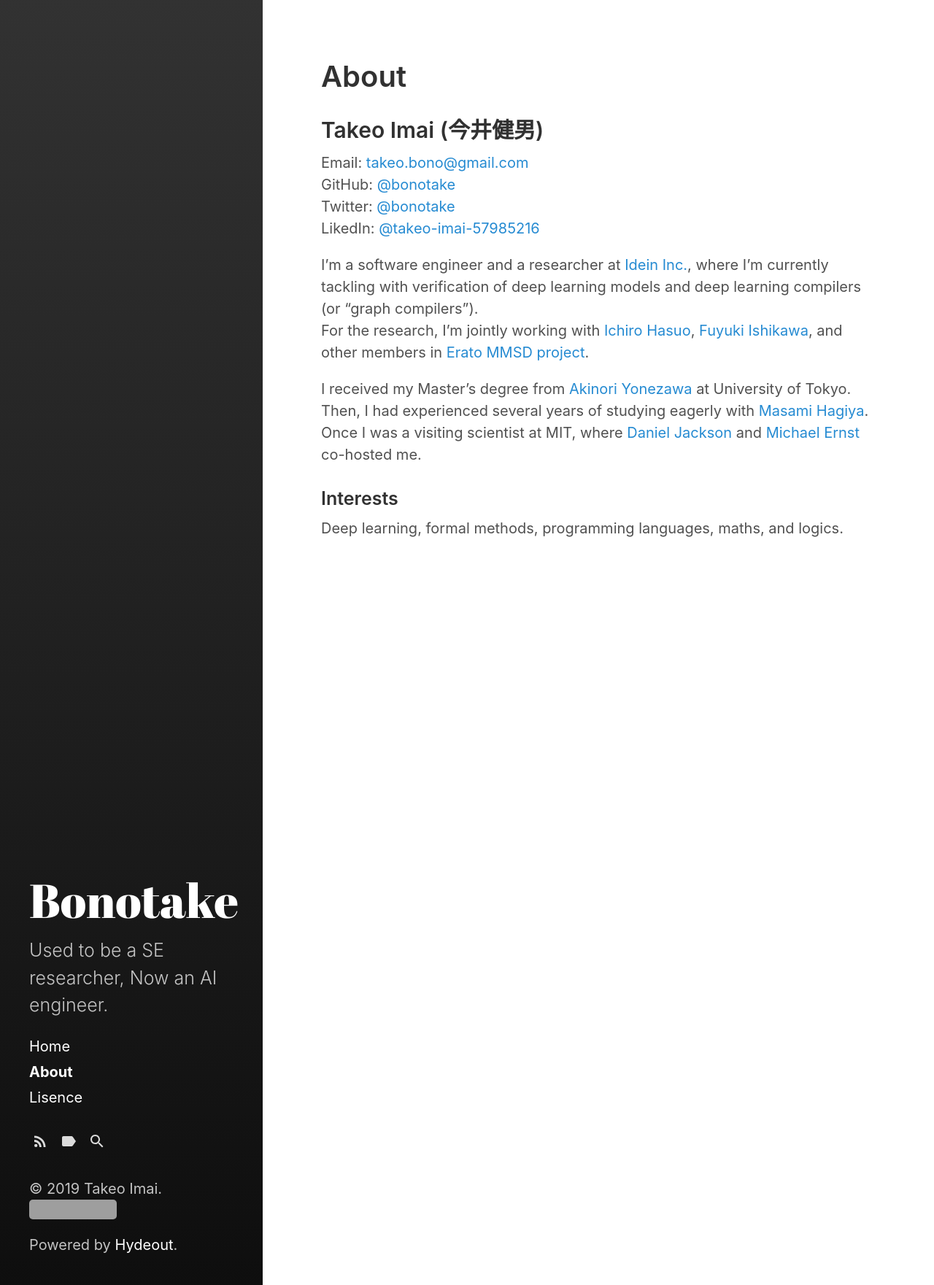
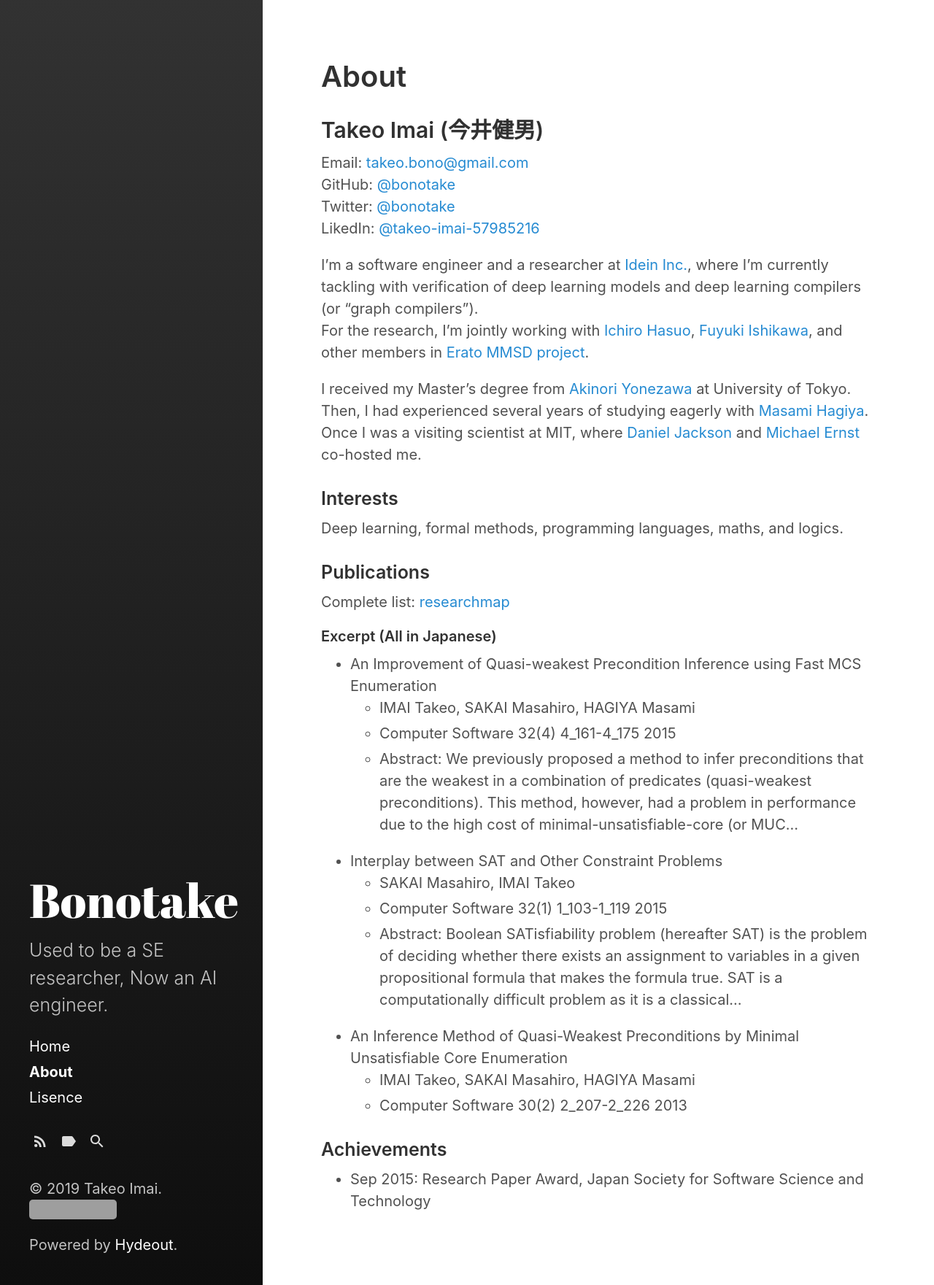
Before and after one commit to bonotake/bonotake.github.io, a Jekyll site: the page built from about.md, in a window 1280 px wide. Shown: the whole page at 73% size. Built offline with Jekyll 4.4.1, drawn with Linux system fonts in a browser that asks for light colours; grey boxes are pictures that could not be loaded.

Commit message:
add publications

```diff
--- a/about.md
+++ b/about.md
@@ -18,3 +18,22 @@ I received my Master's degree from [Akinori Yonezawa](http://www.yl.is.s.u-tokyo
 
 ### Interests
 Deep learning, formal methods, programming languages, maths, and logics.
+
+### Publications
+Complete list: [researchmap](https://researchmap.jp/bonotake/?lang=english)
+
+#### Excerpt (All in Japanese)
+- An Improvement of Quasi-weakest Precondition Inference using Fast MCS Enumeration
+  - IMAI Takeo, SAKAI Masahiro, HAGIYA Masami
+  - Computer Software   32(4) 4_161-4_175   2015
+  - Abstract: We previously proposed a method to infer preconditions that are the weakest in a combination of predicates (quasi-weakest preconditions). This method, however, had a problem in performance due to the high cost of minimal-unsatisfiable-core (or MUC...
+- Interplay between SAT and Other Constraint Problems
+  - SAKAI Masahiro, IMAI Takeo
+  - Computer Software   32(1) 1_103-1_119   2015
+  - Abstract: Boolean SATisfiability problem (hereafter SAT) is the problem of deciding whether there exists an assignment to variables in a given propositional formula that makes the formula true. SAT is a computationally difficult problem as it is a classical...
+- An Inference Method of Quasi-Weakest Preconditions by Minimal Unsatisfiable Core Enumeration
+  - IMAI Takeo, SAKAI Masahiro, HAGIYA Masami
+  - Computer Software   30(2) 2_207-2_226   2013
+
+### Achievements
+- Sep 2015: Research Paper Award, Japan Society for Software Science and Technology
```
